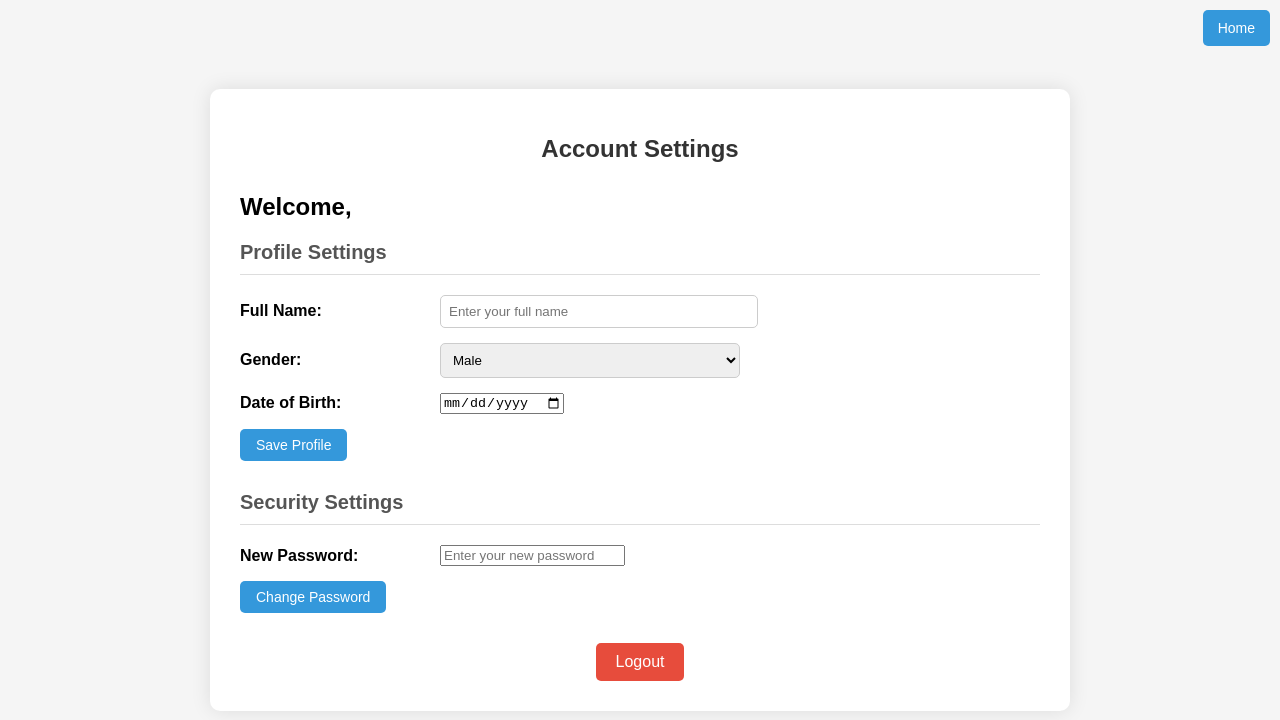
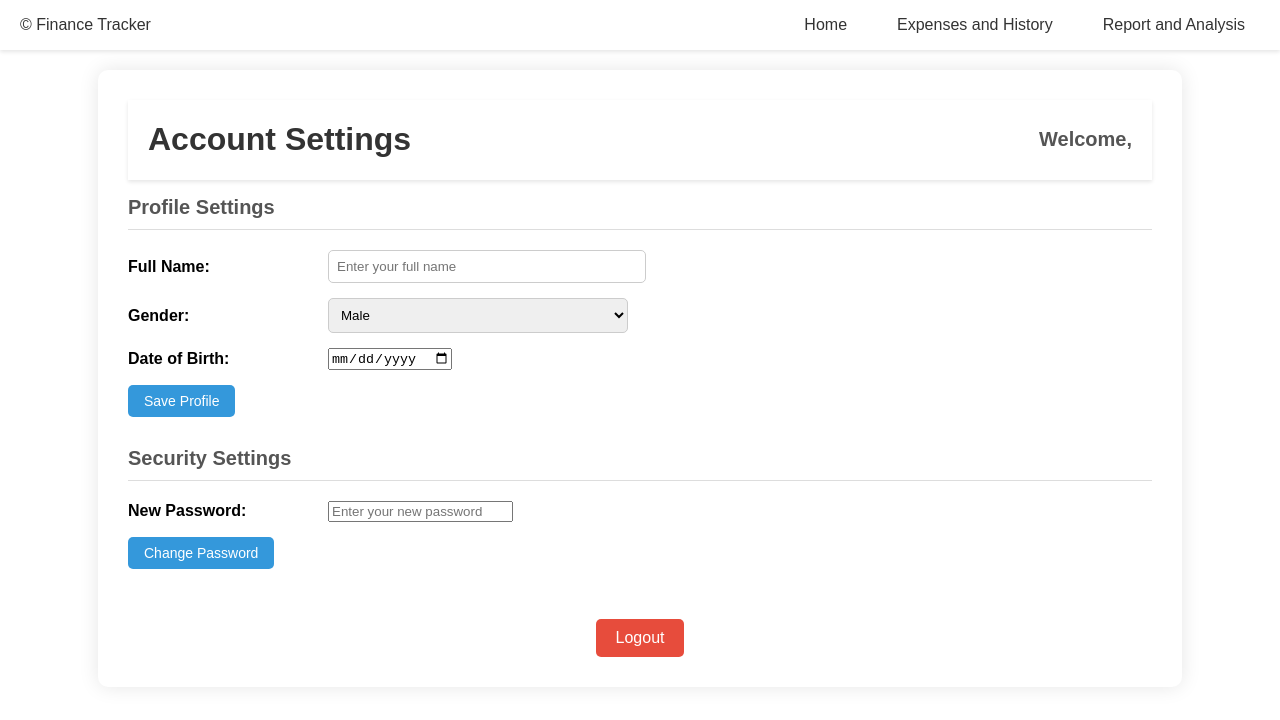
Before and after one commit to theankitdash/Personal-Finance-System-for-Expense-Tracking-and-Analysis, a website: page Login and Signup/Website/account-settings.html in a window 1280 px wide. Drawn offline with Linux system fonts and the light colour scheme; no server answers.

Commit message:
CSS changes

```diff
--- a/Login and Signup/Website/account-settings.html
+++ b/Login and Signup/Website/account-settings.html
@@ -7,14 +7,27 @@
     <link rel="stylesheet" href="css/account-settings.css">
 </head>
 <body>
-    <a href="home.html" class="home-button">Home</a>
+    <header>
+        <div class="left-header">
+          <p>&copy; Finance Tracker</p>
+        </div>
+        <div class="right-header">
+          <nav class="header-menu" aria-label="Main Navigation">
+            <ul>
+                <li><a href='home.html'>Home</a></li>
+              <li><a href='Expenses.html'>Expenses and History</a></li>
+              <li><a href='report-analysis.html'>Report and Analysis</a></li>
+            </ul>
+          </nav>
+        </div>
+    </header>
 
     <div class="container">
         <header>
             <h1>Account Settings</h1>
-            <section>
+            <div class="welcome-section">
                 <h2>Welcome, <span id="phoneNumber"></span></h2>
-            </section>
+            </div>
         </header>
 
         <form>
--- a/Login and Signup/Website/css/Expenses.css
+++ b/Login and Signup/Website/css/Expenses.css
@@ -1,38 +1,74 @@
 body {
   font-family: Arial, sans-serif;
   margin: 0;
+  display: flex;
+  flex-direction: column;
+  min-height: 100vh;
+}
+
+/* Style the header */
+header {
+  background-color: white;
+  color: #333;
+  text-align: center;
+  box-shadow: 0 2px 4px rgba(0, 0, 0, 0.1);
+  display: flex;
+  justify-content: space-between;
+  align-items: center;
+  padding: 0 20px;
+}
+
+.left-header {
+  flex: 1;
+  text-align: left;
+}
+
+.right-header {
+  flex: 1;
+  text-align: right;
+}
+
+.header-menu ul {
+  list-style-type: none;
+  margin: 0;
   padding: 0;
   display: flex;
-  min-height: 100vh;
-  background-color: #f5f5f5;
-  position: relative;
+  justify-content: flex-end;
 }
 
-/* Home button */
-.home-button {
-  position: absolute;
-  top: 10px;
-  right: 10px;
-  background-color: #3498db;
-  color: #fff;
-  padding: 10px 15px;
-  text-decoration: none;
-  border-radius: 3px;
-  font-size: 1em;
-  transition: background-color 0.3s ease;
+.header-menu ul li {
+  margin-left: 20px;
 }
 
-.home-button:hover {
-  background-color: #2980b9;
+.header-menu ul li a {
+  color: #333;
+  text-decoration: none;
+  font-weight: 500;
+  padding: 10px 15px;
+  border-radius: 4px;
+  transition: background-color 0.3s, color 0.3s;
+}
+
+.header-menu ul li a:hover,
+.header-menu ul li a:focus {
+  background-color: #ddd;
+  color: #000;
+  outline: none;
+}
+
+.container {
+  display: flex;
+  min-height: calc(100vh - 80px);
 }
 
 /* Sidebar for expenses */
 aside.expenses {
   width: 250px;
-  background-color: #ffffff;
+  background-color: #fff;
   color: #333;
   padding: 20px;
   box-shadow: 0 2px 5px rgba(0, 0, 0, 0.1);
+  border-right: 1px solid #ddd;
 }
 
 aside.expenses header {
@@ -41,7 +77,6 @@ aside.expenses header {
 
 aside.expenses h2 {
   font-size: 1.5em;
-  margin: 0;
   color: #333;
 }
 
@@ -58,7 +93,7 @@ aside.expenses label {
 
 aside.expenses input,
 aside.expenses select {
-  width: calc(100% - 10px);
+  width: calc(100% - 16px);
   padding: 8px;
   border: 1px solid #ccc;
   border-radius: 3px;
@@ -93,7 +128,6 @@ aside.expenses button:hover {
 
 .expenses-history h2 {
   font-size: 1.5em;
-  margin: 0;
   color: #333;
 }
 
@@ -137,7 +171,7 @@ table tbody tr:hover {
 
 /* Responsive layout for smaller screens */
 @media (max-width: 768px) {
-  body {
+  .container {
     flex-direction: column;
   }
 
--- a/Login and Signup/Website/css/account-settings.css
+++ b/Login and Signup/Website/css/account-settings.css
@@ -1,51 +1,101 @@
 body {
     font-family: Arial, sans-serif;
     margin: 0;
-    padding: 0;
-    background-color: #f5f5f5;
     display: flex;
-    justify-content: center;
-    align-items: center;
+    flex-direction: column;
     height: 100vh;
-    position: relative;
 }
 
-/* Home button */
-.home-button {
-    position: absolute;
-    top: 10px;
-    right: 10px;
-    background-color: #3498db;
-    color: #fff;
+/* Style the header */
+header {
+    background-color: white;
+    color: #333;
+    text-align: center;
+    box-shadow: 0 2px 4px rgba(0, 0, 0, 0.1);
+    display: flex;
+    justify-content: space-between;
+    align-items: center;
+    padding: 0 20px;
+  }
+
+  .left-header {
+    flex: 1;
+    text-align: left;
+  }
+
+  .right-header {
+    flex: 1;
+    text-align: right;
+  }
+
+  .header-menu ul {
+    list-style-type: none;
+    margin: 0;
+    padding: 0;
+    display: flex;
+    justify-content: flex-end;
+  }
+
+  .header-menu ul li {
+    margin-left: 20px;
+  }
+
+  .header-menu ul li a {
+    color: #333;
+    text-decoration: none;
+    font-weight: 500;
     padding: 10px 15px;
-    text-decoration: none;
-    border-radius: 5px;
-    font-size: 14px;
-    transition: background-color 0.3s ease;
-}
+    border-radius: 4px;
+    transition: background-color 0.3s, color 0.3s;
+  }
 
-.home-button:hover {
-    background-color: #2980b9;
-}
+  .header-menu ul li a:hover,
+  .header-menu ul li a:focus {
+    background-color: #ddd;
+    color: #000;
+    outline: none;
+  }
 
 .container {
     width: 80%;
-    max-width: 800px;
     background-color: #fff;
     padding: 30px;
     border-radius: 10px;
     box-shadow: 0 0 20px rgba(0, 0, 0, 0.1);
+    margin: 20px auto 0;
+    display: flex;
+    flex-direction: column;
+
 }
 
-h1 {
+.page-header {
+    display: flex;
+    justify-content: space-between;
+    align-items: flex-start;
+    margin-bottom: 30px;
+}
+
+.page-header h1 {
     font-size: 24px;
     color: #333;
-    margin-bottom: 30px;
+    margin-bottom: 0;
     text-align: center;
+    flex: 1;
+}
+
+.welcome-section {
+    flex: 1;
+    text-align: right;
+}
+
+.welcome-section h2 {
+    font-size: 20px;
+    color: #555;
 }
 
 .section {
     margin-bottom: 30px;
+    width: 100%;
 }
 
 .section h2 {
@@ -90,8 +140,7 @@ h1 {
     transition: background-color 0.3s;
 }
 
-.setting button:hover,
-.logout button:hover {
+.setting button:hover {
     background-color: #2980b9;
 }
 
--- a/Login and Signup/Website/css/home.css
+++ b/Login and Signup/Website/css/home.css
@@ -1,21 +1,15 @@
-/* Style the body */
 body {
   font-family: Arial, sans-serif;
   margin: 0;
-  background-color: #f0f0f0;
-  color: #333;
   display: flex;
   flex-direction: column;
   min-height: 100vh;
-  overflow-x: hidden;
-  overflow-y: hidden;
 }
 
 /* Style the header */
 header {
   background-color: white;
   color: #333;
-  padding: 20px 0;
   text-align: center;
   box-shadow: 0 2px 4px rgba(0, 0, 0, 0.1);
   display: flex;
@@ -52,7 +46,7 @@ header {
   font-weight: 500;
   padding: 10px 15px;
   border-radius: 4px;
-  transition: background-color 0.3s;
+  transition: background-color 0.3s, color 0.3s;
 }
 
 .header-menu ul li a:hover,
@@ -67,6 +61,7 @@ header {
   flex: 1;
   flex-direction: column;
   padding: 5px;
+
 }
 
 @media (min-width: 768px) {
--- a/Login and Signup/Website/css/report-analysis.css
+++ b/Login and Signup/Website/css/report-analysis.css
@@ -1,12 +1,63 @@
 body {
   font-family: Arial, sans-serif;
   margin: 0;
+  display: flex;
+  flex-direction: column;
+  min-height: 100vh;
+}
+
+/* Style the header */
+header {
+  background-color: white;
+  color: #333;
+  text-align: center;
+  box-shadow: 0 2px 4px rgba(0, 0, 0, 0.1);
+  display: flex;
+  justify-content: space-between;
+  align-items: center;
+  padding: 0 20px;
+}
+
+.left-header {
+  flex: 1;
+  text-align: left;
+}
+
+.right-header {
+  flex: 1;
+  text-align: right;
+}
+
+.header-menu ul {
+  list-style-type: none;
+  margin: 0;
   padding: 0;
-  position: relative;
+  display: flex;
+  justify-content: flex-end;
+}
+
+.header-menu ul li {
+  margin-left: 20px;
+}
+
+.header-menu ul li a {
+  color: #333;
+  text-decoration: none;
+  font-weight: 500;
+  padding: 10px 15px;
+  border-radius: 4px;
+  transition: background-color 0.3s, color 0.3s;
+}
+
+.header-menu ul li a:hover,
+.header-menu ul li a:focus {
+  background-color: #ddd;
+  color: #000;
+  outline: none;
 }
 
 .container {
-  width: 90%;
+  width: 100%;
   margin: 0 auto;
   text-align: center;
 }
```
Also changed, not shown: Login and Signup/Website/Expenses.html (+18 -3 lines), Login and Signup/Website/report-analysis.html (+14 -1 lines).
